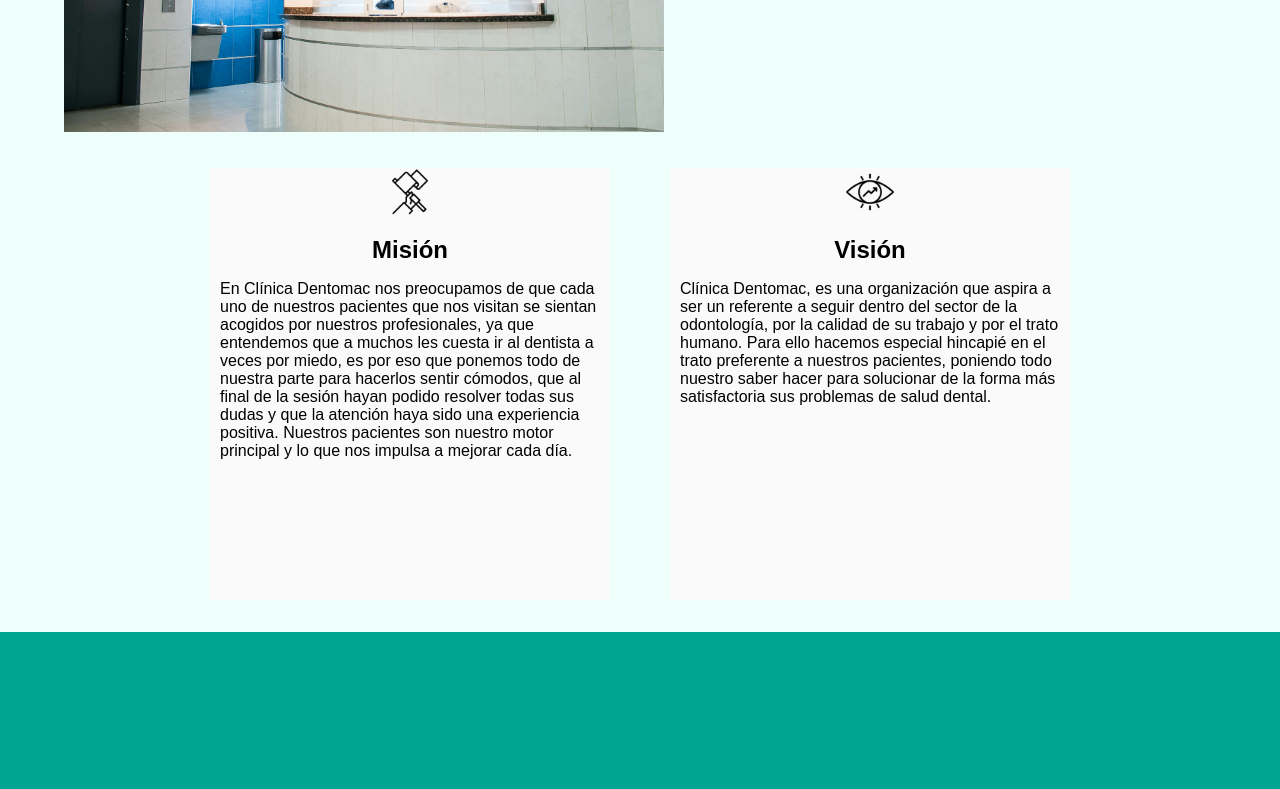
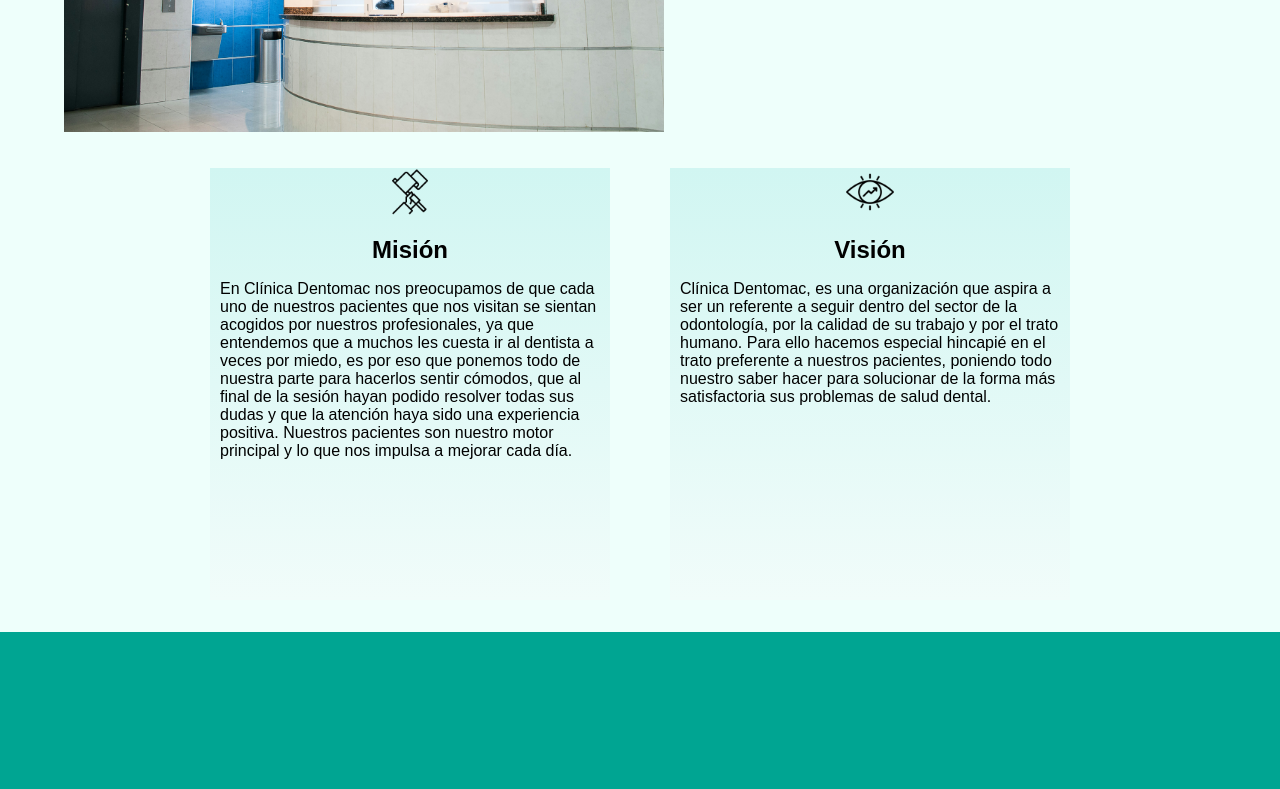
Before and after one commit to Likenesio/Coder-house, a plain HTML site: page pages/nosotros.html in a window 1280 px wide. Shown: the part 690-1479 px from the top of the page. Drawn offline with Linux system fonts and the light colour scheme; a web font is replaced by a local one.

Commit message:
cambio de background a card mision-vision

```diff
--- a/css/style.css
+++ b/css/style.css
@@ -712,7 +712,7 @@
 }
 .articulo-mision-vision {
   padding: 1rem 1rem 1rem 1rem;
-  background-color: #fafafa;
+  background: linear-gradient(#d1f6f2, #f1fcfa);
   justify-self: center;
   width: 25rem;
   height: 25rem;
```
